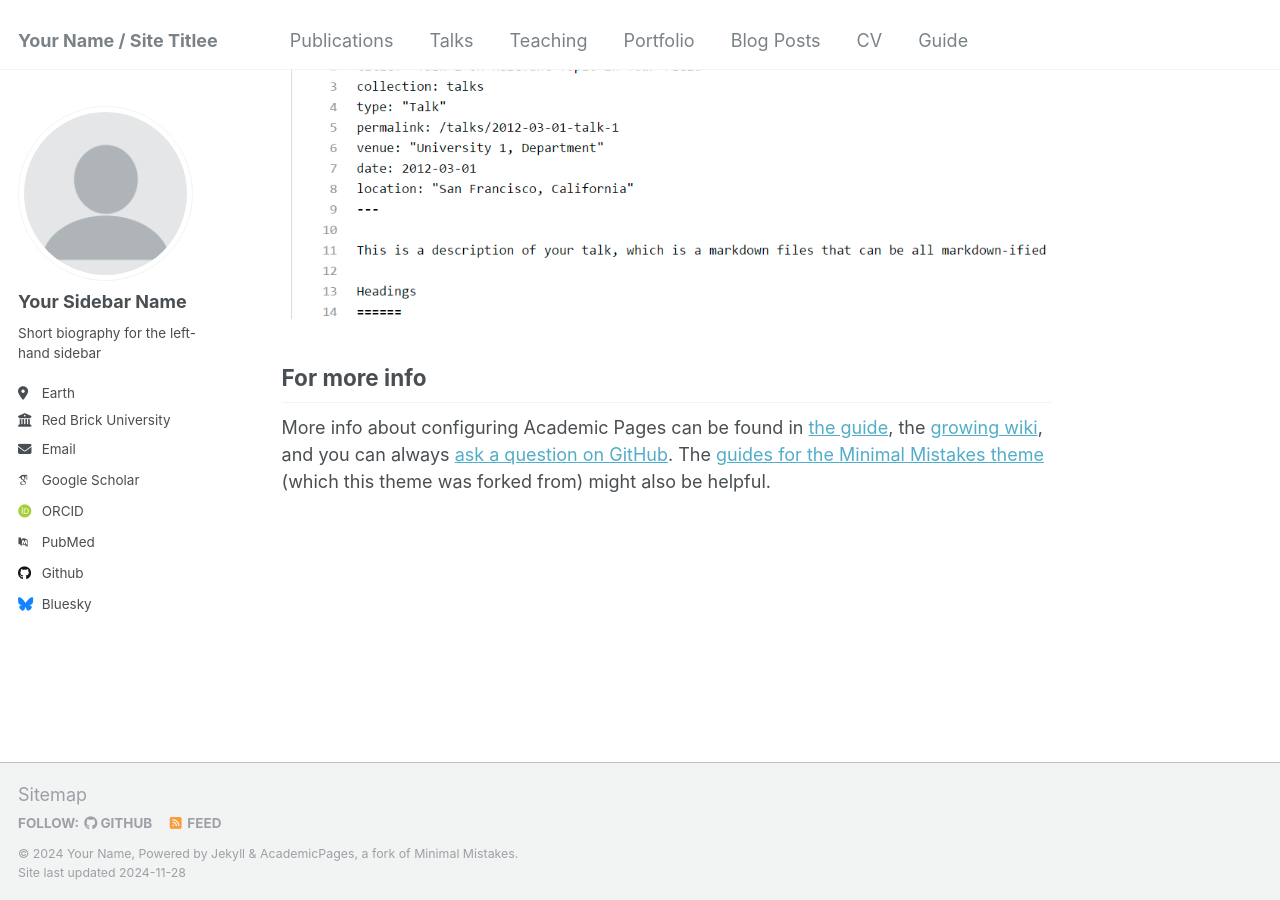
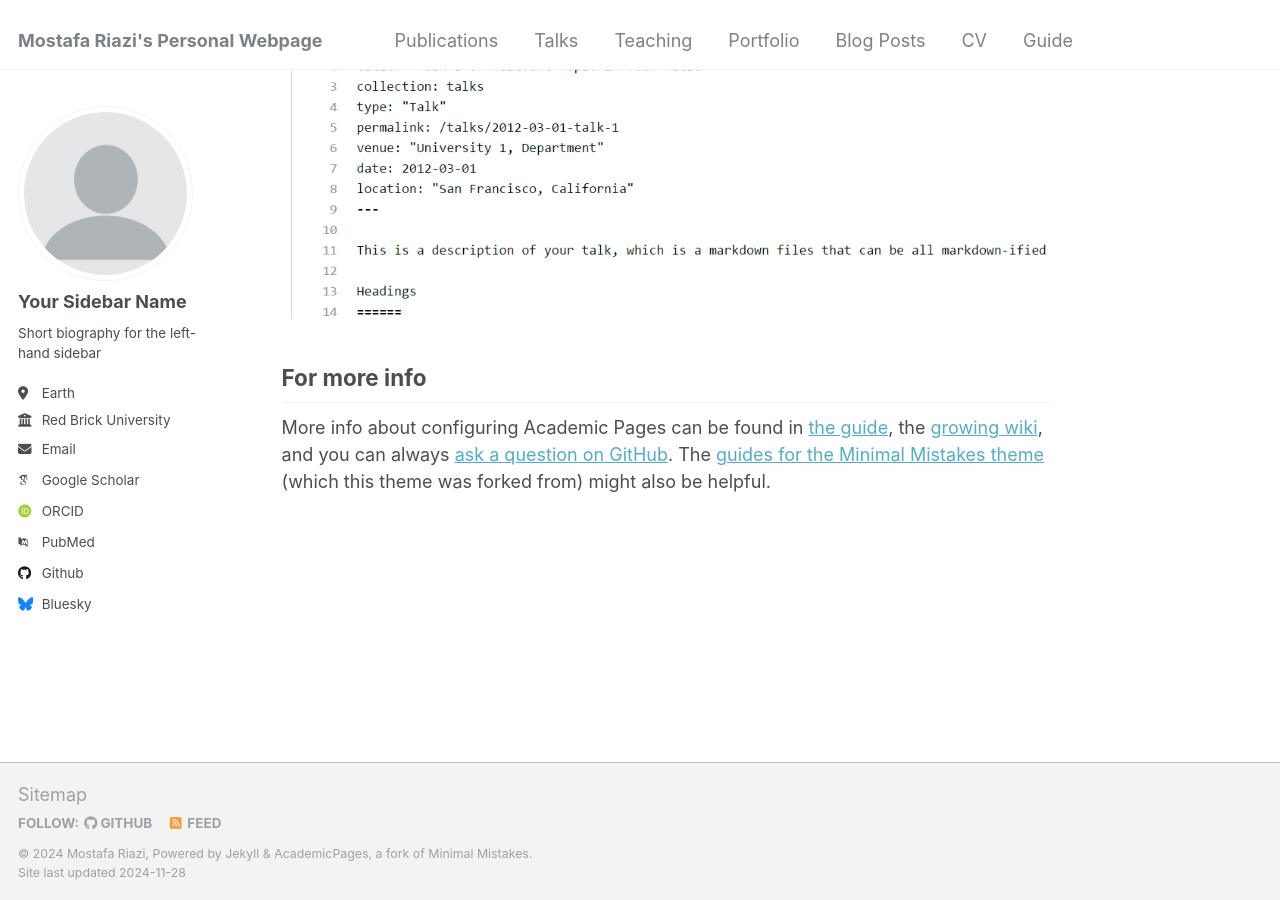
Before and after one commit to MostafaRiazi/MostafaRiazi.github.io, a Jekyll site: the page built from _pages/about.md, in a window 1280 px wide and 900 px high, scrolled down 2643 px. Built offline with Jekyll 4.4.1, drawn with Linux system fonts in a browser that asks for light colours; some web fonts are replaced.

Commit message:
_config.yml

```diff
--- a/_config.yml
+++ b/_config.yml
@@ -8,13 +8,13 @@
 
 # Basic Site Settings
 locale                   : "en-US"
-title                    : "Your Name / Site Titlee"
+title                    : "Mostafa Riazi's Personal Webpage"
 title_separator          : "-"
-name                     : &name "Your Name"
+name                     : &name "Mostafa Riazi"
 description              : &description "personal description"
-url                      : https://academicpages.github.io # the base hostname & protocol for your site e.g. "https://[your GitHub username].github.io"
+url                      : https://mostafariazi.github.io/ # the base hostname & protocol for your site e.g. "https://[your GitHub username].github.io"
 baseurl                  : "" # the subpath of your site, e.g. "/blog"
-repository               : "academicpages/academicpages.github.io"
+repository               : "mostafariazi/mostafariazi.github.io"
 
 # Site Author - The following control what appear as part of the author content on the side bar.
 #               If a field is blank the icon and link will not appear, otherwise it will be shown.
```
